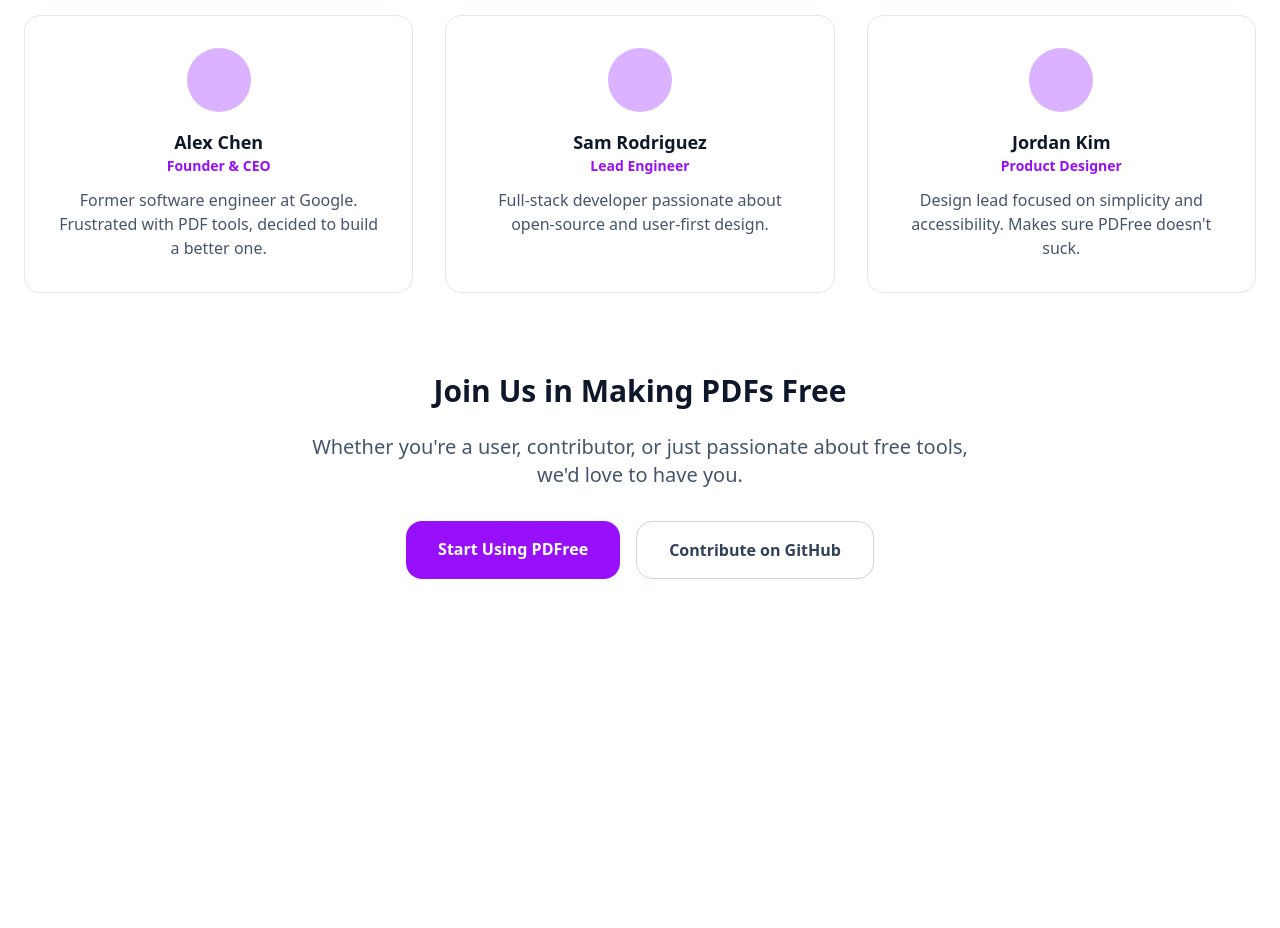
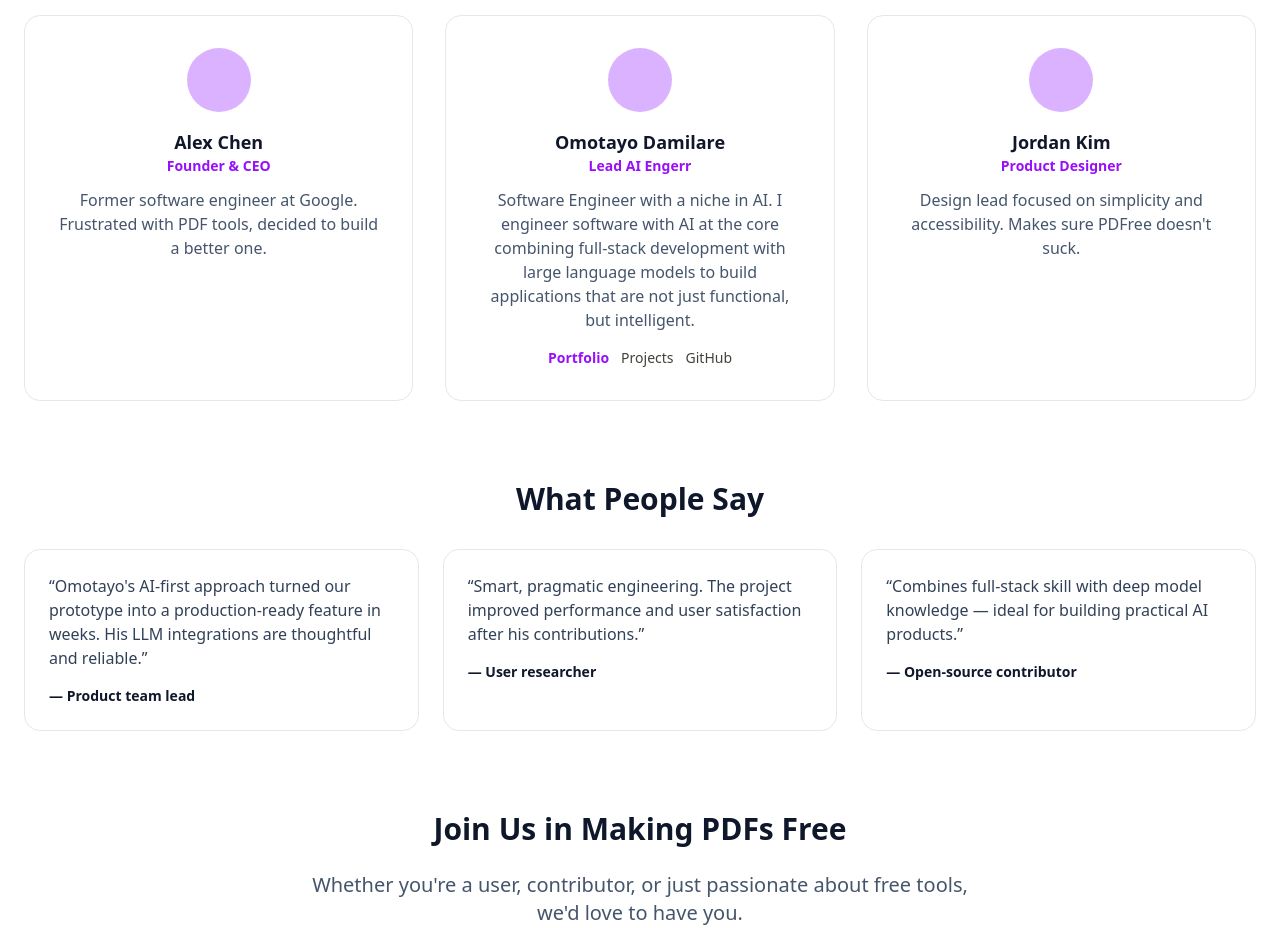
Before and after one commit to Dahmie87/PDFree-frontend, a React (Vite) app in the folder my-app/: page /about in a window 1280 px wide. Shown: the part 2080-3008 px from the top of the page. Before the commit the page ends 2723 px from the top, so only its background shows below. Built offline with nearby package versions, Linux system fonts and the light colour scheme; no server answers.

Commit message:
chore: add lead ai engineer data

```diff
--- a/my-app/src/pages/about.tsx
+++ b/my-app/src/pages/about.tsx
@@ -4,6 +4,15 @@
 import PatternBackdrop from '../components/pattern-backdrop';
 
 const AboutPage = () => {
+  const profile = {
+    name: 'Omotayo Damilare',
+    title: 'Lead AI Engerr',
+    website: 'https://www.omotayodamilare.me/',
+    github: 'https://github.com/Dahmie87',
+    projects: 'https://www.omotayodamilare.me/projects',
+    bio: `Software Engineer with a niche in AI. I engineer software with AI at the core combining full-stack development with large language models to build applications that are not just functional, but intelligent.`,
+  };
+
   return (
     <div className="relative min-h-screen bg-white pt-24 pb-16 overflow-hidden">
       <PatternBackdrop tone="light" />
@@ -159,9 +168,9 @@
                 bio: "Former software engineer at Google. Frustrated with PDF tools, decided to build a better one.",
               },
               {
-                name: "Sam Rodriguez",
-                role: "Lead Engineer",
-                bio: "Full-stack developer passionate about open-source and user-first design.",
+                name: profile.name,
+                role: profile.title,
+                bio: profile.bio,
               },
               {
                 name: "Jordan Kim",
@@ -181,8 +190,42 @@
                 <h3 className="text-lg font-bold text-slate-900">{member.name}</h3>
                 <p className="text-purple-600 font-semibold text-sm mb-3">{member.role}</p>
                 <p className="text-slate-600">{member.bio}</p>
+                {member.name === profile.name && (
+                  <div className="mt-4 flex justify-center gap-3">
+                    <a href={profile.website} target="_blank" rel="noopener noreferrer" className="text-sm text-purple-600 font-semibold">Portfolio</a>
+                    <a href={profile.projects} target="_blank" rel="noopener noreferrer" className="text-sm text-stone-700">Projects</a>
+                    <a href={profile.github} target="_blank" rel="noopener noreferrer" className="text-sm text-stone-700">GitHub</a>
+                  </div>
+                )}
               </motion.div>
             ))}
+          </div>
+        </motion.div>
+
+        {/* Testimonials Section */}
+        <motion.div
+          initial={{ opacity: 0, y: 16 }}
+          whileInView={{ opacity: 1, y: 0 }}
+          transition={{ duration: 0.6 }}
+          viewport={{ once: true }}
+          className="mb-20"
+        >
+          <h2 className="text-3xl font-bold text-slate-900 mb-8 text-center">What People Say</h2>
+          <div className="grid md:grid-cols-3 gap-6">
+            <div className="rounded-2xl border border-slate-200 bg-white p-6">
+              <p className="text-slate-700 mb-4">“Omotayo's AI-first approach turned our prototype into a production-ready feature in weeks. His LLM integrations are thoughtful and reliable.”</p>
+              <p className="text-sm font-semibold text-slate-900">— Product team lead</p>
+            </div>
+
+            <div className="rounded-2xl border border-slate-200 bg-white p-6">
+              <p className="text-slate-700 mb-4">“Smart, pragmatic engineering. The project improved performance and user satisfaction after his contributions.”</p>
+              <p className="text-sm font-semibold text-slate-900">— User researcher</p>
+            </div>
+
+            <div className="rounded-2xl border border-slate-200 bg-white p-6">
+              <p className="text-slate-700 mb-4">“Combines full-stack skill with deep model knowledge — ideal for building practical AI products.”</p>
+              <p className="text-sm font-semibold text-slate-900">— Open-source contributor</p>
+            </div>
           </div>
         </motion.div>
 
@@ -206,8 +249,9 @@
               Start Using PDFree
             </Link>
             <a
-              href="#"
+              href={profile.github}
               className="px-8 py-4 border border-slate-300 text-slate-700 font-bold rounded-2xl hover:bg-slate-50 transition-all"
+              target="_blank" rel="noopener noreferrer"
             >
               Contribute on GitHub
             </a>
```
